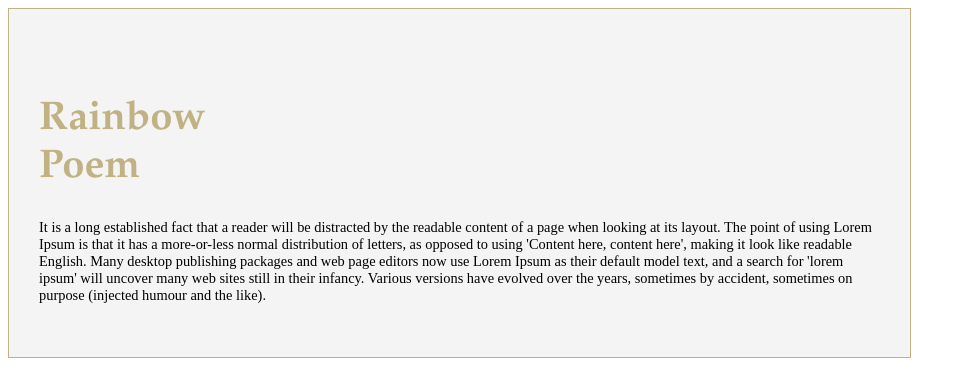
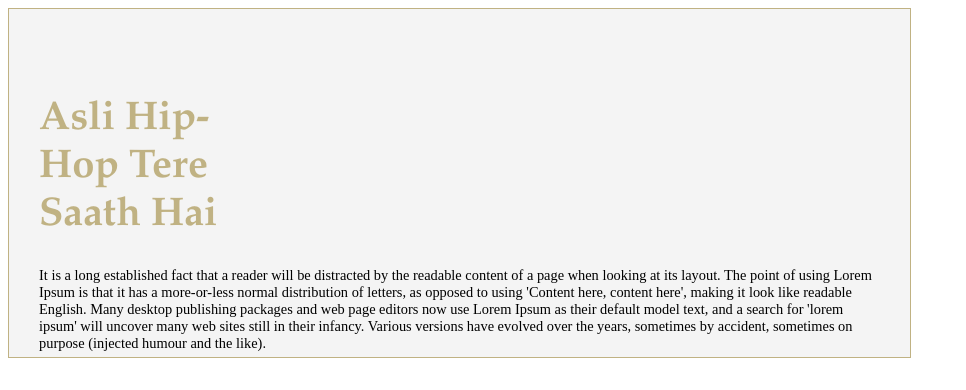
Before and after one commit to mavilog/Poem-Website, a plain HTML site: page index.html in a window 1280 px wide. Shown: the whole page, without its empty margins (0-966 px from the left). Drawn offline with Linux system fonts and the light colour scheme.

Commit message:
Changing theme to Asli Hip Hop

```diff
--- a/index.html
+++ b/index.html
@@ -26,7 +26,7 @@
 
 	<body>
 		<div>
-		<h1>Rainbow Poem</h1>
+		<h1>Asli Hip-Hop Tere Saath Hai</h1>
 		<p>
 			It is a long established fact that a reader will be distracted by the readable content of a page when looking at its layout.
       The point of using Lorem Ipsum is that it has a more-or-less normal distribution of letters, as opposed to using 'Content here,
```
